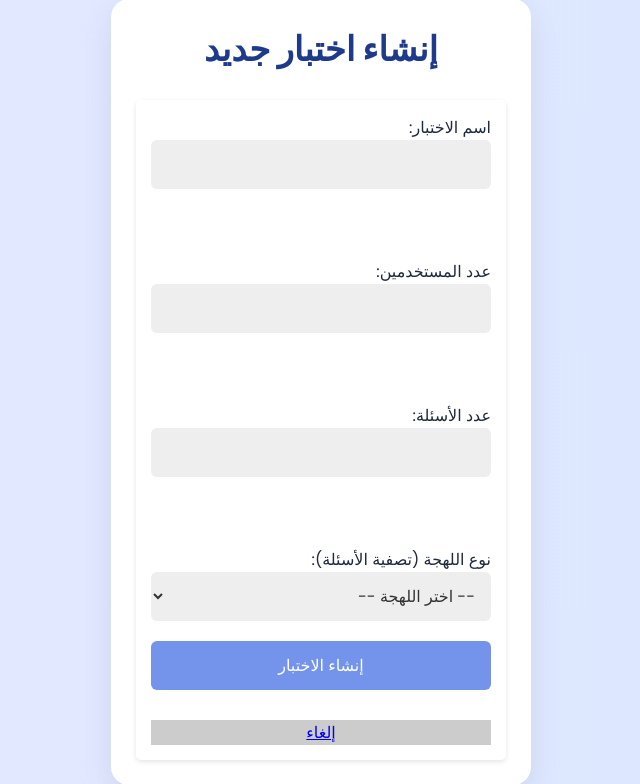
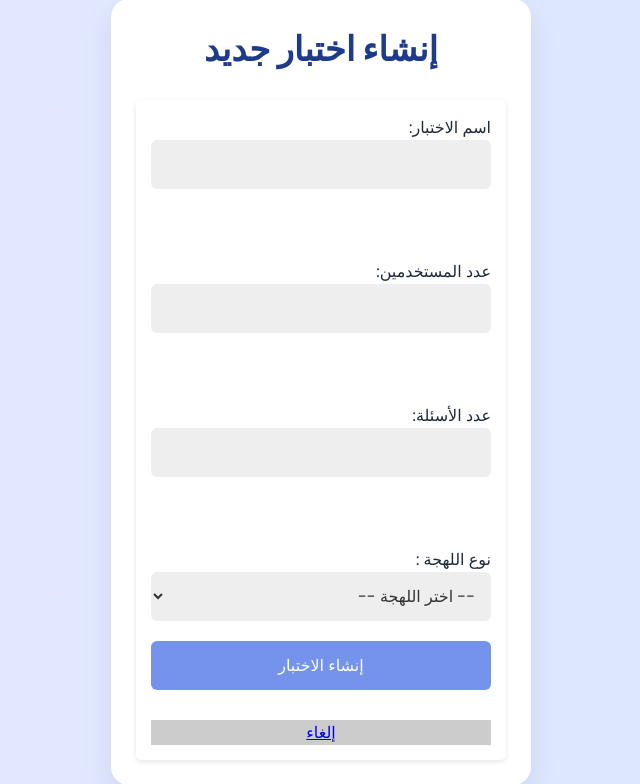
Before and after one commit to AmrBinMohmmad/Turath, a PHP site: page /create_project.php in a window 1280 px wide. Shown: the part 157-941 px from the top of the page, without its empty margins (319-959 px from the left). Run offline with PHP 8.4, Linux system fonts and the light colour scheme; data comes from the database, SQL or seed files in the repository; data that the repository does not hold is empty.

Commit message:
Update dialect type label in create_project.php

```diff
--- a/create_project.php
+++ b/create_project.php
@@ -88,7 +88,7 @@ if($_SERVER['REQUEST_METHOD']==='POST'){
         <label>عدد المستخدمين:<br><input type="number" name="number_of_users" min="1" required></label><br><br>
         <label>عدد الأسئلة:<br><input type="number" name="number_of_question" min="1" required></label><br><br>
 
-        <label>نوع اللهجة (تصفية الأسئلة):</label>
+        <label>نوع اللهجة :</label>
             <select name="dialect_type" required>
                 <option value="" disabled selected>-- اختر اللهجة --</option>
                 <option value="all">مختلط (عشوائي من الجميع)</option>
```
